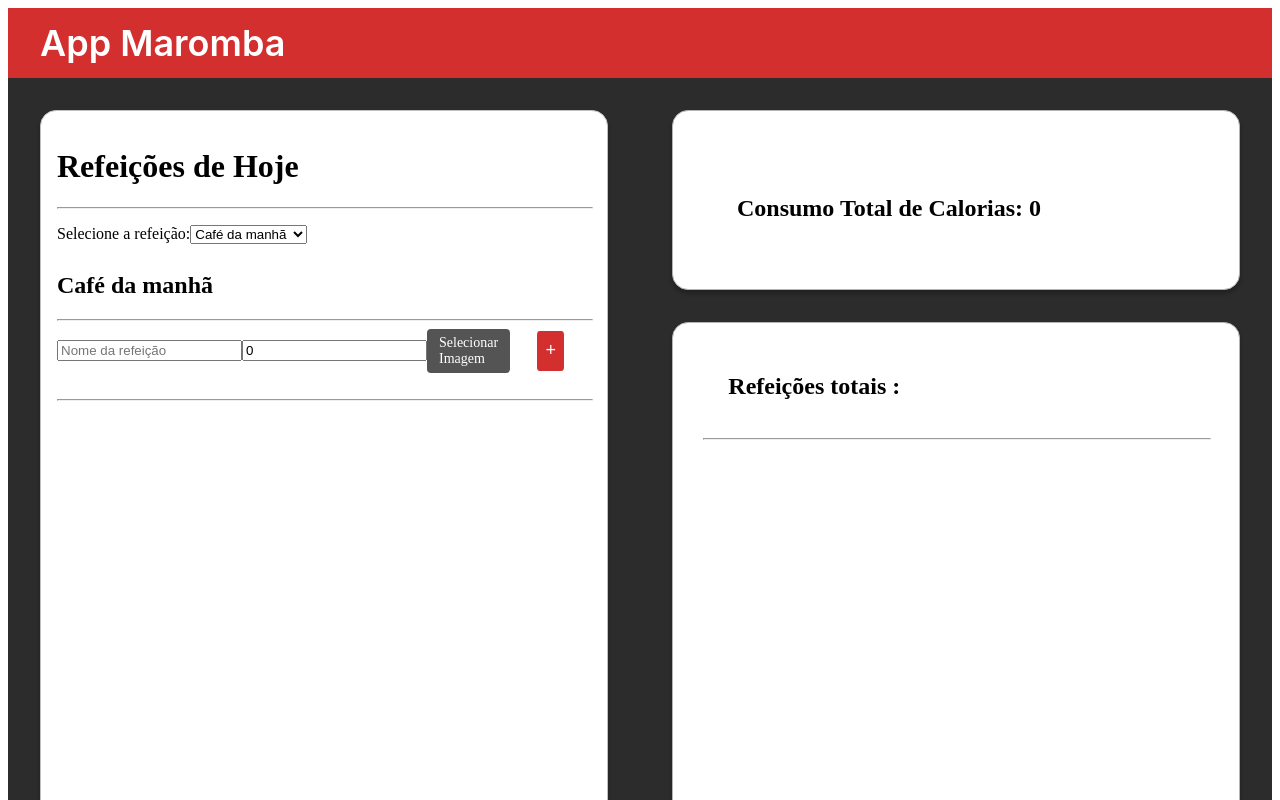
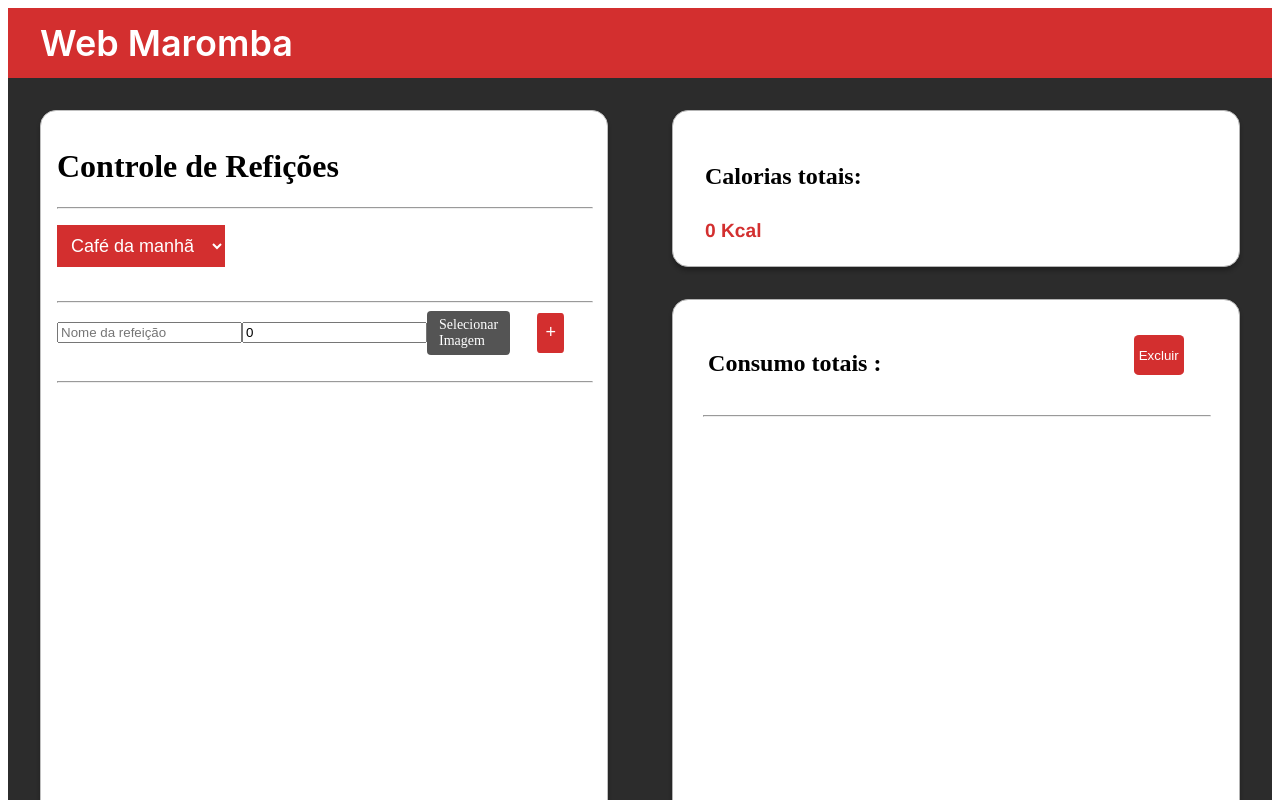
Before and after one commit to franciscocmneto/angular-diet-project, an Angular app in the folder dieta-maromba/: page /background in a window 1280 px wide. Shown: the top 800 px of the page. Built offline with nearby package versions, Linux system fonts and the light colour scheme.

Commit message:
+/- um css
*Ajeitar excluir ainda

```diff
--- a/dieta-maromba/src/app/background/background.component.css
+++ b/dieta-maromba/src/app/background/background.component.css
@@ -3,8 +3,22 @@ hr {
   margin-left: 0%;
 }
 
+img{
+  width: 70px;
+  height: 50px;
+  margin-right: 10px;
+  vertical-align: middle;
+}
 .titulo-container {
   width: 100%;
+}
+
+select{
+  background-color:#D32F2F;
+  color: white;
+  border: none;
+  padding: 10px;
+  font-size: large;
 }
 
 .btn-enviar {
@@ -21,6 +35,21 @@ hr {
   cursor: pointer;
   padding: 0;
   font-size: large;
+}
+.btn-excluir {
+  background-color: #D32F2F;
+  width: 50px;
+  height: 40px;
+  margin-right: 5%;
+  margin-top: 1%;
+  border: none;
+  border-radius: 10%;
+  color: white;
+  display: inline-flex;
+  justify-content: center;
+  align-items: center;
+  cursor: pointer;
+  padding: 0;
 }
 
 .custom-file-upload {
@@ -170,7 +199,7 @@ hr {
 }
 
 .consumo-total_30-1351 {
-  padding: 64px;
+  padding: 32px;
   display: flex;
   flex-direction: column;
   justify-content: flex-start;
--- a/dieta-maromba/src/app/background/background.component.html
+++ b/dieta-maromba/src/app/background/background.component.html
@@ -1,25 +1,26 @@
 <div class="default_30-1240">
   <div class="navbar">
-    <span class="text-app-maromba_32-834">App Maromba</span>
+    <span class="text-app-maromba_32-834">Web Maromba</span>
   </div>
 
   <div class="body">
     <div class="left-content_30-1244">
       <div class="content-card_30-1245">
         <div class="titulo-container">
-          <h1>Refeições de Hoje</h1>
+          <h1>Controle de Refições</h1>
           <hr />
         </div>
 
         <div>
-          <label for="refeicao">Selecione a refeição:</label>
+
           <select [(ngModel)]="refeicaoSelecionada" id="refeicao">
             <option *ngFor="let refeicao of refeicoes" [value]="refeicao">{{ refeicao }}</option>
           </select>
         </div>
 
         <div class="titulo-container">
-          <h2>{{ refeicaoSelecionada }}</h2>
+          <!-- <h2>{{ refeicaoSelecionada }}</h2> -->
+           <br>
           <hr />
           <div style="display: flex; justify-content: space-between; align-items: center;">
             <input [(ngModel)]="novaRefeicaoNome" placeholder="Nome da refeição" />
@@ -41,10 +42,12 @@
                                    refeicaoSelecionada === 'Almoço' ? almoco :
                                    refeicaoSelecionada === 'Janta' ? janta :
                                    lanches)">
-                <img [src]="r.imagem" alt="{{ r.nome }}" style="width: 50px; height: 50px; margin-right: 10px; vertical-align: middle;" />
+                <img [src]="r.imagem" alt="{{ r.nome }}"  />
                 {{ r.nome }} - {{ r.calorias }} calorias
+                <button class="btn-excluir"  (click)="excluirRefeicao(r)">X</button>
               </li>
             </ul>
+
           </div>
         </div>
       </div>
@@ -52,17 +55,25 @@
 
     <div class="right-content_30-1294">
       <div class="consumo-total_30-1351">
-        <h2>Consumo Total de Calorias: {{ totalCalorias }}</h2>
+        <h2>Calorias totais: </h2>
+        <p style="margin-top: 0%; color: #D32F2F; font-weight: bold; font-size: larger; font-family: Helvetica;">
+          {{ totalCalorias }}  Kcal
+        </p>
+
       </div>
       <div class="calend-rio_30-1295">
-        <h2 style="margin-left: 5%;">Refeições totais :</h2>
+        <div style="display: flex; justify-content: space-between;">
+        <h2 style="margin-left: 1%;">Consumo totais :</h2>
+        <button class="btn-excluir" (click)="excluirTodos()">Excluir</button>
+        </div>
         <hr>
         <ul>
           <li *ngFor="let refeicao of refeicoesDoDia">
-            <img [src]="refeicao.imagem" alt="{{ refeicao.nome }}" style="width: 50px; height: 50px; margin-right: 10px; vertical-align: middle;" />
+            <img [src]="refeicao.imagem" alt="{{ refeicao.nome }}"  />
             {{ refeicao.nome }} - {{ refeicao.calorias }} calorias
           </li>
         </ul>
+
       </div>
     </div>
 
--- a/dieta-maromba/src/app/background/background.component.ts
+++ b/dieta-maromba/src/app/background/background.component.ts
@@ -42,16 +42,36 @@ export class BackgroundComponent {
         break;
     }
 
-
     this.refeicoesDoDia.push(novaRefeicao);
-
-    // total de calorias
     this.totalCalorias += this.novaRefeicaoCalorias;
-
 
     this.novaRefeicaoNome = '';
     this.novaRefeicaoCalorias = 0;
     this.novaRefeicaoImagem = null;
+  }
+
+  excluirRefeicao(refeicao: any) {
+    if (this.refeicaoSelecionada === 'Café da manhã') {
+      this.cafeDaManha = this.cafeDaManha.filter(r => r !== refeicao);
+    } else if (this.refeicaoSelecionada === 'Almoço') {
+      this.almoco = this.almoco.filter(r => r !== refeicao);
+    } else if (this.refeicaoSelecionada === 'Janta') {
+      this.janta = this.janta.filter(r => r !== refeicao);
+    } else if (this.refeicaoSelecionada === 'Lanches/Outros') {
+      this.lanches = this.lanches.filter(r => r !== refeicao);
+    }
+
+    this.refeicoesDoDia = this.refeicoesDoDia.filter(r => r !== refeicao);
+    this.totalCalorias -= refeicao.calorias;
+  }
+
+  excluirTodos() {
+    this.cafeDaManha = [];
+    this.almoco = [];
+    this.janta = [];
+    this.lanches = [];
+    this.refeicoesDoDia = [];
+    this.totalCalorias = 0;
   }
 
   onFileChange(event: any) {
```
